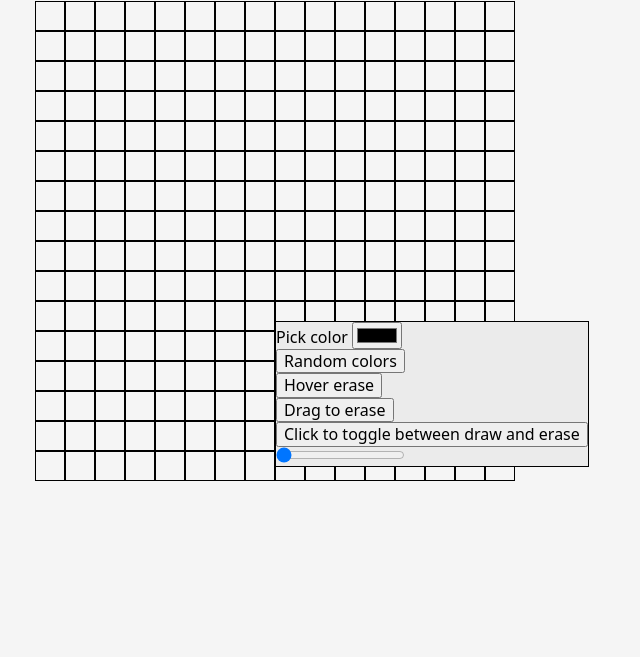
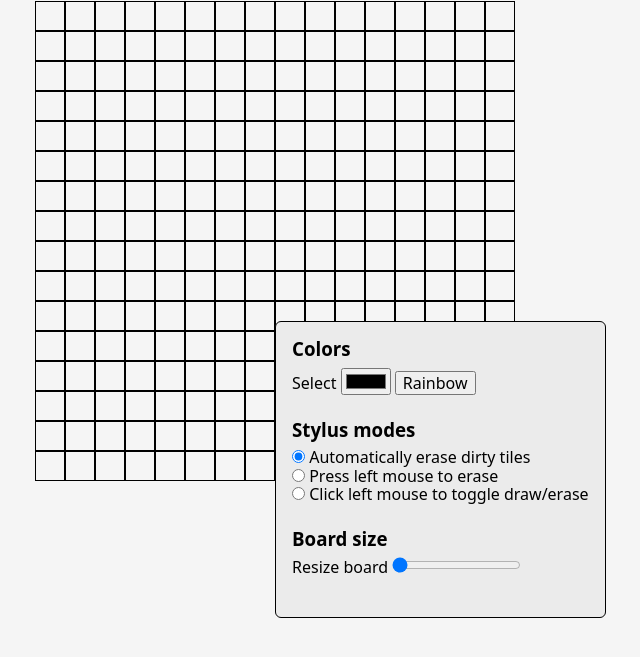
Before and after one commit to gunhoo93/odin-etch-a-sketch, a website built with webpack: page index.html in a window 1280 px wide. Shown: the part 79-736 px from the top of the page, without its empty margins (365-1005 px from the left). Built offline with nearby package versions, Linux system fonts and the light colour scheme.

Commit message:
Style settings

```diff
--- a/index.html
+++ b/index.html
@@ -15,28 +15,35 @@
     <div class="container">
         <h1>Etch-a-Sketch</h1>
         <div id="board-container"></div>
-        <div id="settings" class="settings" data-on="true">
-            <div id="color-scheme-picker" class="colors">
+        <div id="settings" class="settings">
+            <div id="color-scheme-picker">
+                <h3>Colors</h3>
                 <div>
-                    <label for="color-input">Pick color</label>
+                    <label for="color-input">Select</label>
                     <input id="color-input" type="color" data-color='manual'>
-                </div>
-                <div>
-                    <button data-color='random'>Random colors</button>
+                    <button data-color='random'>Rainbow</button>
                 </div>
             </div>
             <div id='stylus-picker'>
-                <div>
-                    <button data-stylus='auto'>Hover erase</button>
-                </div>
-                <div>
-                    <button data-stylus='drag'>Drag to erase</button>
-                </div>
-                <div>
-                    <button data-stylus='toggle'>Click to toggle between draw and erase</button>
+                <h3>Stylus modes</h3>
+                <div class="stylus-settings">
+                    <div>
+                        <input id="stylus-auto" name="stylus" type="radio" data-stylus='auto' checked>
+                        <label for="stylus-auto">Automatically erase dirty tiles</label>
+                    </div>
+                    <div>
+                        <input id="stylus-drag" name="stylus" type="radio" data-stylus='drag'>
+                        <label for="stylus-auto">Press left mouse to erase</label>
+                    </div>
+                    <div>
+                        <input id="stylus-toggle" name="stylus" type="radio" data-stylus="toggle">
+                        <label for="stylus-toggle">Click left mouse to toggle draw/erase</label>
+                    </div>
                 </div>
             </div>
             <div>
+                <h3>Board size</h3>
+                <label for="board-resizer">Resize board</label>
                 <input id="board-resizer" type="range" min=16 max=64 step=4 value=16>
             </div>
         </div>
--- a/src/style.css
+++ b/src/style.css
@@ -1,15 +1,16 @@
 body {
     background-color: hsl(0, 0%, 96%);
+}
+
+h3 {
+    margin: 0;
+    margin-bottom: 8px;
 }
 
 .container {
     display: flex;
     flex-direction: column;
     align-items: center;
-}
-
-.is-hidden {
-    display: none;
 }
 
 .board {
@@ -21,10 +22,27 @@ body {
     border: 1px solid black;
 }
 
+.stylus-settings {
+    display: flex;
+    flex-direction: column;
+}
+
 .settings {
     position: absolute;
+    display: flex;
+    flex-direction: column;
     background-color: hsl(0, 0%, 92%);
     border: 1px solid black;
+    border-radius: 6px;
+    padding: 16px;
     top: 50%;
     left: 50%;
 }
+
+.is-hidden {
+    display: none;
+}
+
+.settings > div {
+    margin-bottom: 24px;
+}
```
